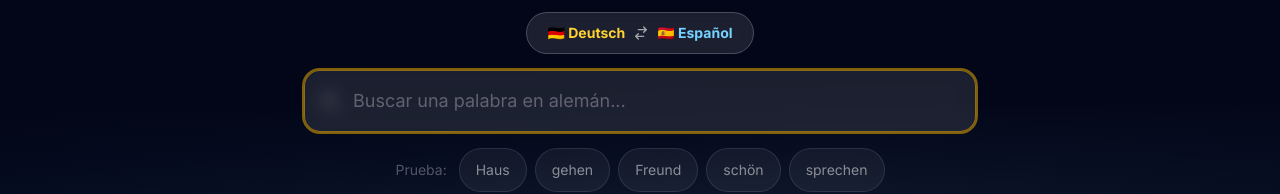
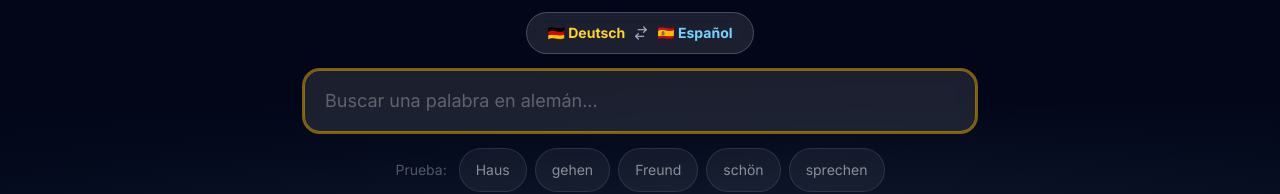
Before and after one commit to Jergasus/GermanDictionary, a Next.js app in the folder frontend/: page / in a window 1280 px wide. Shown: the part 144-338 px from the top of the page. Built offline with nearby package versions, Linux system fonts and the light colour scheme; no server answers.

Commit message:
Remove search icon from input, text starts from left

```diff
--- a/frontend/src/components/SearchBar.tsx
+++ b/frontend/src/components/SearchBar.tsx
@@ -101,22 +101,6 @@ export default function SearchBar({ onSearch, isLoading }: SearchBarProps) {
 
       {/* Search input */}
       <div className="relative">
-        <div className="absolute inset-y-0 left-0 flex items-center pl-4 pointer-events-none">
-          <svg
-              className="h-5 w-5 text-white/40"
-              xmlns="http://www.w3.org/2000/svg"
-              fill="none"
-              viewBox="0 0 24 24"
-              stroke="currentColor"
-            >
-              <path
-                strokeLinecap="round"
-                strokeLinejoin="round"
-                strokeWidth={2}
-                d="M21 21l-6-6m2-5a7 7 0 11-14 0 7 7 0 0114 0z"
-              />
-            </svg>
-        </div>
         <input
           ref={inputRef}
           id="search-input"
@@ -124,7 +108,7 @@ export default function SearchBar({ onSearch, isLoading }: SearchBarProps) {
           value={query}
           onChange={(e) => setQuery(e.target.value)}
           placeholder={placeholderText}
-          className="w-full pl-12 pr-4 py-4 rounded-2xl
+          className="w-full pl-5 pr-12 py-4 rounded-2xl
                      bg-white/10 border border-white/20
                      text-white text-lg placeholder-white/30
                      focus:outline-none focus:ring-2 focus:ring-amber-400/50 focus:border-amber-400/50
```
